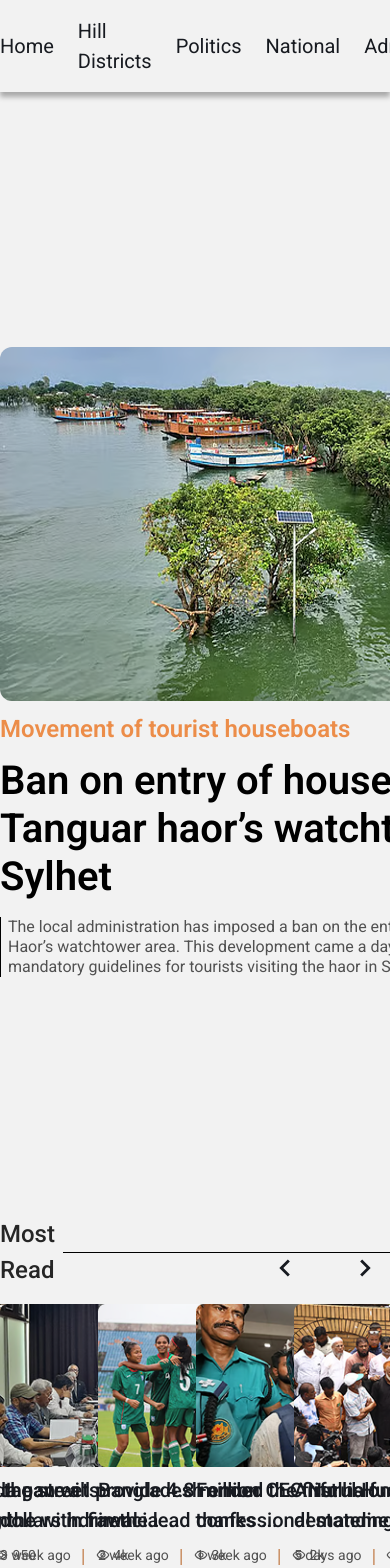
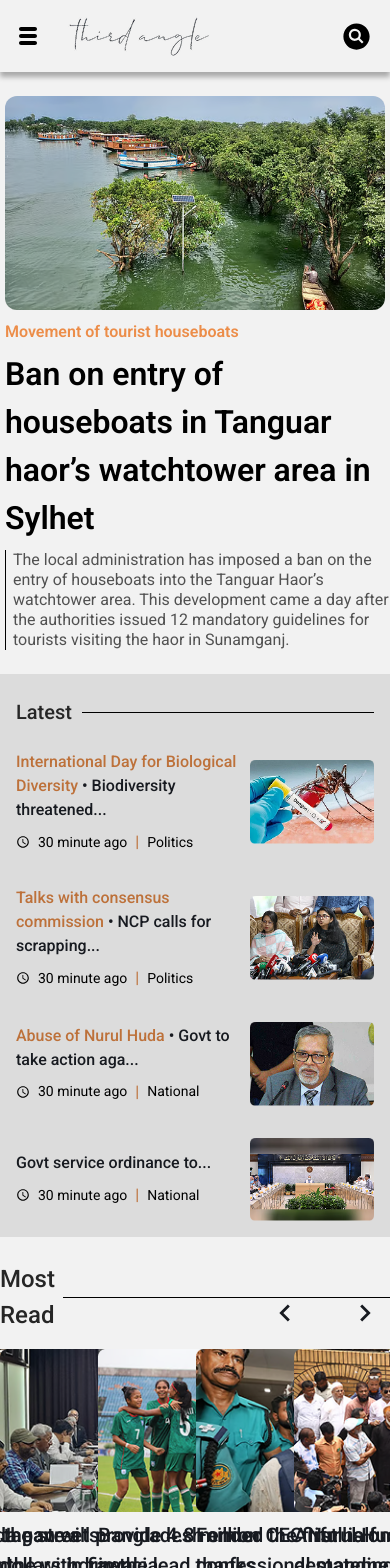
Before and after one commit to y3akin/News-Blog-Project-Demo-, a React (Vite) app: page / in a window 390 px wide. Shown: the top 1568 px of the page. Built offline with nearby package versions, Linux system fonts and the light colour scheme.

Commit message:
News-Blog

```diff
--- a/src/App.jsx
+++ b/src/App.jsx
@@ -5,6 +5,7 @@ import HillTracts from './Components/HillTracts'
 import Bangla from './Components/Bangla'
 import Natinal_Addm from './Components/Natinal_Addm'
 import Footer from './Components/Footer'
+import Category from './Components/UI/Category'
 
 
 const App = () => {
--- a/src/Components/Banner.jsx
+++ b/src/Components/Banner.jsx
@@ -59,18 +59,34 @@ const Banner = () => {
    ];
 
    return (
-      <section className=" bg-[#F2F2F2] pt-6 pb-12 "  id="home">
+      <section className=" bg-[#F2F2F2] pt-6 pb-12" id="home">
          <Container>
-            <div className="flex items-center gap-[30px]">
+            <div className="flex flex-col sm:flex-row items-center gap-[30px]  px-4 sm:p-0">
                <div>
                   {bannerTopNews.map((topitem) => (
                      <TopNews topnews={topitem} />
                   ))}
                </div>
 
-               <div className="w-px h-[614px] bg-[#DCDCDC]"></div>
+               <div className="hidden sm:w-px h-[614px] bg-[#DCDCDC]"></div>
 
-               <div className="w-[556px] flex flex-col gap-8">
+               <div className=" hidden sm:block bg-[#DCDCDC] sm:bg-transparent">
+                  <div className=" flex flex-col gap-8 items-center">
+                     {newsHeadLine.map((item, index) => (
+                        <NewsHead key={index} head={item} />
+                     ))}
+                  </div>
+               </div>
+            </div>
+
+            <div className="block sm:hidden bg-[#DCDCDC] sm:bg-transparent mt-6 pt-6 p-4">
+               <div className="sm:hidden flex items-center gap-2.5 mb-6">
+                  <h2 className="font-rob font-medium text-xl text-[#262626]">
+                     Latest
+                  </h2>
+                  <div className="w-full h-px bg-black"></div>
+               </div>
+               <div className=" flex flex-col gap-8 items-start">
                   {newsHeadLine.map((item, index) => (
                      <NewsHead key={index} head={item} />
                   ))}
--- a/src/Components/Footer.jsx
+++ b/src/Components/Footer.jsx
@@ -12,9 +12,9 @@ import { IoLogoTiktok } from "react-icons/io5";
 
 const Footer = () => {
    return (
-      <footer className="bg-[#181B22] py-12">
+      <footer className="bg-[#181B22] pt-12">
          <Container>
-            <Flex className="items-start justify-between">
+            <Flex className="items-start justify-between mb-12">
                <div className=" text-textcol2">
                   <h2 className="mb-6 font-rob text-2xl font-semibold leading-6">
                      About
@@ -65,6 +65,7 @@ const Footer = () => {
                   </div>
                </div>
             </Flex>
+            <div className="font-rob font-normal text-center text-[16px] text-[#666666] pb-2"> &copy; Copyright 2025 NewsInsight. All rights reserved.</div>
          </Container>
       </footer>
    );
--- a/src/Components/Header.jsx
+++ b/src/Components/Header.jsx
@@ -1,5 +1,5 @@
 import React, { useState } from "react";
-// import { TiThMenu } from "react-icons/ti";
+import { TiThMenu } from "react-icons/ti";
 import Container from "./Layouts/Container";
 import Flex from "./Layouts/Flex";
 import Image from "./UI/Image";
@@ -8,7 +8,8 @@ import ListItems from "./UI/ListItems";
 import Icon from "./UI/Icon";
 import { IoSearchCircleSharp } from "react-icons/io5";
 import { MdOutlineKeyboardArrowDown } from "react-icons/md";
-
+import { MdOutlineKeyboardArrowUp } from "react-icons/md";
+import Category from "./UI/Category";
 
 const Header = () => {
    let handleScrollToHome = () => {
@@ -45,16 +46,26 @@ const Header = () => {
 
    let [moreShow, setMoreShow] = useState(false);
    let handleToggleMore = () => {
-      setMoreShow(!moreShow)
+      setMoreShow(!moreShow);
+   };
+
+   let [menuShow, setMenuShow] = useState(false);
+   let handleToggleMenu = () => {
+      setMenuShow(!menuShow);
    };
 
    return (
-      <header className=" sticky top-0 z-[9999]">
-         <nav className="bg-[#F2F2F2] py-4 shadow-[0px_5px_5px_0px_rgba(0,0,0,0.3)]  relative z-[9999]">
+      <header className="sticky top-0 z-9999">
+         <nav className=" p-4 bg-[#F2F2F2] sm:py-4 shadow-[0px_5px_5px_0px_rgba(0,0,0,0.3)]  relative z-9999">
+
             <Container>
-               <Flex className="items-center justify-between">
+               <Flex className="items-center justify-between relative">
+                  <Category menuShow={menuShow}/>
                   <div className="flex items-center gap-5">
-                     {/* <TiThMenu className="text-2xl cursor-pointer" /> */}
+                     <TiThMenu
+                        onClick={handleToggleMenu}
+                        className="block sm:hidden text-2xl cursor-pointer"
+                     />
 
                      <Image
                         src={Logo}
@@ -64,38 +75,84 @@ const Header = () => {
                      />
                   </div>
 
-                  <ul className="flex items-center gap-6 relative">
-                     <ListItems onClick={handleScrollToHome} list={"Home"} />
+                  <ul className="hidden sm:flex items-center gap-6 relative">
+                     <ListItems
+                        onClick={handleScrollToHome}
+                        list={"Home"}
+                        className="text-[20px] hover:font-medium"
+                     />
                      <ListItems
                         onClick={handleScrollToHillTrack}
                         list={"Hill Districts"}
+                        className="text-[20px] hover:font-medium"
                      />
                      <ListItems
                         onClick={handleScrollTopolitics}
                         list={"Politics"}
+                        className="text-[20px] hover:font-medium"
                      />
                      <ListItems
                         onClick={handleScrollToNatAdd}
                         list={"National"}
+                        className="text-[20px] hover:font-medium"
                      />
                      <ListItems
                         onClick={handleScrollToNatAdd}
                         list={"Administrative"}
+                        className="text-[20px] hover:font-medium"
                      />
-                     <span className="flex items-center"><ListItems onClick={handleToggleMore} list={"More"} /> <MdOutlineKeyboardArrowDown onClick={handleToggleMore} className="cursor-pointer bg-transparent text-black" /></span>
+                     <span className="flex items-center">
+                        <ListItems
+                           onClick={handleToggleMore}
+                           list={"More"}
+                           className="text-[20px] hover:font-medium"
+                        />
+                        <MdOutlineKeyboardArrowDown
+                           onClick={handleToggleMore}
+                           className={`${
+                              moreShow
+                                 ? "hidden"
+                                 : "cursor-pointer bg-transparent text-black"
+                           }`}
+                        />
+                        <MdOutlineKeyboardArrowUp
+                           onClick={handleToggleMore}
+                           className={`${
+                              moreShow
+                                 ? "cursor-pointer bg-transparent text-black"
+                                 : "hidden"
+                           }`}
+                        />
+                     </span>
 
-
-                    <span className={`${moreShow ?  "w-auto  bg-[#F5F5F5] rounded-xl top-[50px] -right-15 absolute" : "hidden"}`}>
-                      <ListItems list={"Education"} className="hover:bg-[#ffffff] hover:rounded-xl px-4 py-1 transition-all duration-300" />
-                     <ListItems list={"Health"} className="hover:bg-[#ffffff] hover:rounded-xl px-4 py-1 transition-all duration-300"/>
-                     <ListItems list={"Court & Law"} className="hover:bg-[#ffffff] hover:rounded-xl px-4 py-1 transition-all duration-300"/>
-                    </span>
+                     <span
+                        className={`${
+                           moreShow
+                              ? "w-auto  bg-[#F5F5F5] rounded-xl top-[50px] -right-15 absolute"
+                              : "hidden"
+                        }`}>
+                        <ListItems
+                           list={"Education"}
+                           className="text-[20px] hover:font-medium hover:bg-[#ffffff] hover:rounded-xl px-4 py-1 transition-all duration-300"
+                        />
+                        <ListItems
+                           list={"Health"}
+                           className="text-[20px] hover:font-medium hover:bg-[#ffffff] hover:rounded-xl px-4 py-1 transition-all duration-300"
+                        />
+                        <ListItems
+                           list={"Court & Law"}
+                           className="text-[20px] hover:font-medium hover:bg-[#ffffff] hover:rounded-xl px-4 py-1 transition-all duration-300"
+                        />
+                     </span>
                   </ul>
 
-                  <Flex className="items-center gap-6">
+                  <div className="flex items-center gap-6">
                      <Icon />
+                     <div className="flex items-center gap-1">
+                        {/* <input type="text" className="border rounded-xl text-[16px] px-2 py-0.5 border-[#929292] bg-[#ffffff]" /> */}
                      <IoSearchCircleSharp className="text-[35px] rounded-full cursor-pointer " />
-                  </Flex>
+                     </div>
+                  </div>
                </Flex>
             </Container>
          </nav>
--- a/src/Components/Layouts/NewsHead.jsx
+++ b/src/Components/Layouts/NewsHead.jsx
@@ -3,23 +3,23 @@ import { MdOutlineWatchLater } from "react-icons/md";
 
 const NewsHead = ({ head }) => {
    return (
-      <div className="flex items-center gap-3">
-         <div>
-            <h2 className="font-rob text-[20px] leading-[30px] font-medium text-textcol cursor-pointer hover:text-hvcol transition-all duration-300">
+      <div className="flex justify-between items-center gap-3">
+         <div className="w-60 sm:w-[380px]">
+            <h2 className="font-rob text-[16px] sm:text-[20px] sm:leading-[30px] font-medium text-textcol cursor-pointer hover:text-hvcol transition-all duration-300">
                <span className="text-[#BD713A]  ">{head.topic}</span>
-               {head.head}
+               {head.head.slice(0,25)}{head.head.length > 25 && "..."}
             </h2>
             <div className="flex items-center mt-2 gap-2">
-               <h6 className="flex items-center gap-2 font-rob ">
+               <h6 className="flex text-[14px] items-center gap-2 font-rob ">
                   <MdOutlineWatchLater />
                   {head.pubsh_time}
                </h6>
                <h6 className="text-[#BD713A] font-rob ">{head.des}</h6>
-               <h6 className="font-rob ">{head.catg}</h6>
-               <h6 className="font-rob ">{head.place}</h6>
+               <h6 className="font-rob text-[14px] ">{head.catg}</h6>
+               <h6 className="font-rob text-[14px] ">{head.place}</h6>
             </div>
          </div>
-         <img src={head.img} alt={head.topic} className="w-[193px]" />
+         <img src={head.img} alt={head.topic} className="w-[124px] sm:w-[193px]" />
       </div>
    );
 };
--- a/src/Components/Layouts/TopNews.jsx
+++ b/src/Components/Layouts/TopNews.jsx
@@ -3,13 +3,13 @@ import Flex from "./Flex";
 
 const TopNews = ({ topnews }) => {
    return (
-      <div className="w-[628px]">
-         <img src={topnews.img} alt={topnews.head} className="rounded-xl mt-6" />
-         <Flex className="flex-col gap-2">
-            <h4 className="font-rob text-2xl font-semibold leading-6 text-[#EC8D49] mt-4">
+      <div className="w-[380px] sm:w-[628px]">
+         <img src={topnews.img} alt={topnews.head} className="rounded-xl  " />
+         <Flex className="flex-col">
+            <h4 className="font-rob text-[16px] sm:text-2xl font-semibold leading-5 sm:leading-6 text-[#EC8D49] mt-3 sm:mt-4">
                {topnews.topic}
             </h4>
-            <h2 className="font-rob text-[40px] leading-12 font-semibold mt-2 cursor-pointer hover:text-[#BD713A] transition-all duration-300">
+            <h2 className="font-rob text-[32px] sm:text-[40px] sm:leading-12 font-semibold mt-2 cursor-pointer hover:text-[#BD713A] transition-all duration-300">
                {topnews.head}
             </h2>
             <p className="font-rob text-4 font-normal leading-5 text-[#515151] mt-2 relative left-2">
--- /dev/null
+++ b/src/Components/UI/Category.jsx
@@ -0,0 +1,117 @@
+import React, { useState } from "react";
+import ListItems from "./ListItems";
+import { MdOutlineKeyboardArrowDown } from "react-icons/md";
+import { MdOutlineKeyboardArrowUp } from "react-icons/md";
+
+const Category = ({ menuShow }) => {
+   let [moreShow, setMoreShow] = useState(false);
+   let handleToggleMore = () => {
+      setMoreShow(!moreShow);
+   };
+   return (
+      <div
+         className={`${
+            menuShow
+               ? "max-w-[220px] px-4 bg-[#F2F2F2] rounded-br-2xl shadow-[0px_8px_35px_0px_rgba(0,0,0,0.1)] absolute top-[55.5px] -left-5"
+               : "hidden"
+         }`}>
+         <h2 className="mt-4 font-rob font-medium text-[20px] border-b border-[#DCDCDC] leading-6 p-2">
+            Category
+         </h2>
+         <div className="pb-4">
+            <ul className="flex flex-col p-2 items-left gap-3 border-b border-[#DCDCDC]">
+               <ListItems
+                  list={"Home"}
+                  className="text-[16px] hover:bg-[#dbd9d9] px-1.5 rounded-[5px] transition-all duration-200"
+               />
+               <ListItems
+                  list={"Hill Districts"}
+                  className="text-[16px] hover:bg-[#dbd9d9] px-1.5 rounded-[5px] transition-all duration-200"
+               />
+               <ListItems
+                  list={"Politics"}
+                  className="text-[16px] hover:bg-[#dbd9d9] px-1.5 rounded-[5px] transition-all duration-200"
+               />
+               <ListItems
+                  list={"National"}
+                  className="text-[16px] hover:bg-[#dbd9d9] px-1.5 rounded-[5px] transition-all duration-200"
+               />
+               <ListItems
+                  list={"Administrative"}
+                  className="text-[16px] hover:bg-[#dbd9d9] px-1.5 rounded-[5px] transition-all duration-200"
+               />
+               <span
+                  onClick={handleToggleMore}
+                  className="flex items-center hover:bg-[#dbd9d9] px-1.5 rounded-[5px] transition-all duration-200">
+                  <ListItems list={"More"} className="text-[16px] " />
+                  <MdOutlineKeyboardArrowDown
+                     className={`${
+                        moreShow
+                           ? "hidden"
+                           : "cursor-pointer bg-transparent text-black"
+                     }`}
+                  />
+                  <MdOutlineKeyboardArrowUp
+                     className={`${
+                        moreShow
+                           ? "cursor-pointer bg-transparent text-black"
+                           : "hidden"
+                     }`}
+                  />
+               </span>
+
+               <span
+                  className={`${
+                     moreShow
+                        ? " flex flex-col p-2 items-left gap-3 w-auto rounded-xl top-[5px] left-0"
+                        : "hidden"
+                  }`}>
+                  <ListItems
+                     list={"Education"}
+                     className="text-[16px] hover:bg-[#dbd9d9] px-1.5 rounded-[5px] transition-all duration-200"
+                  />
+                  <ListItems
+                     list={"Health"}
+                     className="text-[16px] hover:bg-[#dbd9d9] px-1.5 rounded-[5px] transition-all duration-200"
+                  />
+                  <ListItems
+                     list={"Court & Law"}
+                     className="text-[16px] hover:bg-[#dbd9d9] px-1.5 rounded-[5px] transition-all duration-200"
+                  />
+               </span>
+            </ul>
+
+            <ul className="flex flex-col p-2 items-left gap-3 border-b border-[#DCDCDC]">
+               <ListItems
+                  list={"Video"}
+                  className="text-[16px] hover:bg-[#dbd9d9] px-1.5 rounded-[5px] transition-all duration-200"
+               />
+               <ListItems
+                  list={"Photo"}
+                  className="text-[16px] hover:bg-[#dbd9d9] px-1.5 rounded-[5px] transition-all duration-200"
+               />
+               <ListItems
+                  list={"Podcast"}
+                  className="text-[16px] hover:bg-[#dbd9d9] px-1.5 rounded-[5px] transition-all duration-200"
+               />
+            </ul>
+            <ul className="flex flex-col p-2 items-left gap-3">
+               <ListItems
+                  list={"Opinion"}
+                  className="text-[16px] hover:bg-[#dbd9d9] px-1.5 rounded-[5px] transition-all duration-200"
+               />
+               <ListItems
+                  list={"Interview"}
+                  className="text-[16px] hover:bg-[#dbd9d9] px-1.5 rounded-[5px] transition-all duration-200"
+               />
+               <ListItems
+                  list={"Writer"}
+                  className="text-[16px] hover:bg-[#dbd9d9] px-1.5 rounded-[5px] transition-all duration-200"
+               />
+            </ul>
+         </div>
+      </div>
+   );
+};
+
+export default Category;
--- a/src/Components/UI/Icon.jsx
+++ b/src/Components/UI/Icon.jsx
@@ -7,7 +7,7 @@ import { AiOutlineYoutube } from "react-icons/ai";
 
 const Icon = () => {
   return (
-    <div className='flex items-center gap-2'>
+    <div className='hidden sm:flex items-center gap-2'>
       <TbBrandFacebook className='w-8 cursor-pointer text-[20px]' />
       <BsInstagram className='w-8 cursor-pointer text-[20px]' />
       <FaXTwitter className='w-8 cursor-pointer text-[20px]' />
--- a/src/Components/UI/ListItems.jsx
+++ b/src/Components/UI/ListItems.jsx
@@ -2,7 +2,7 @@ import React from 'react'
 
 const ListItems = ({list, className, onClick}) => {
   return (
-    <li className={`font-rob font-normal text-[20px] text-textcol hover:font-medium cursor-pointer ${className}`} onClick={onClick}>{list}</li>
+    <li className={`font-rob font-normal text-textcol  cursor-pointer ${className}`} onClick={onClick}>{list}</li>
   )
 }
 
```
